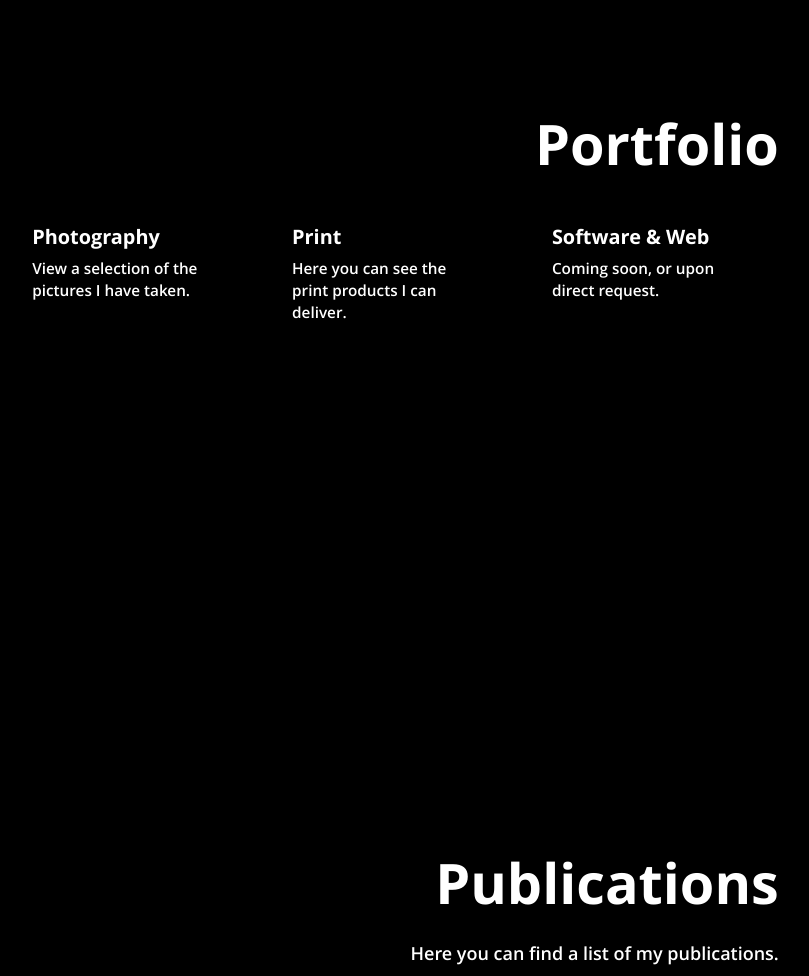
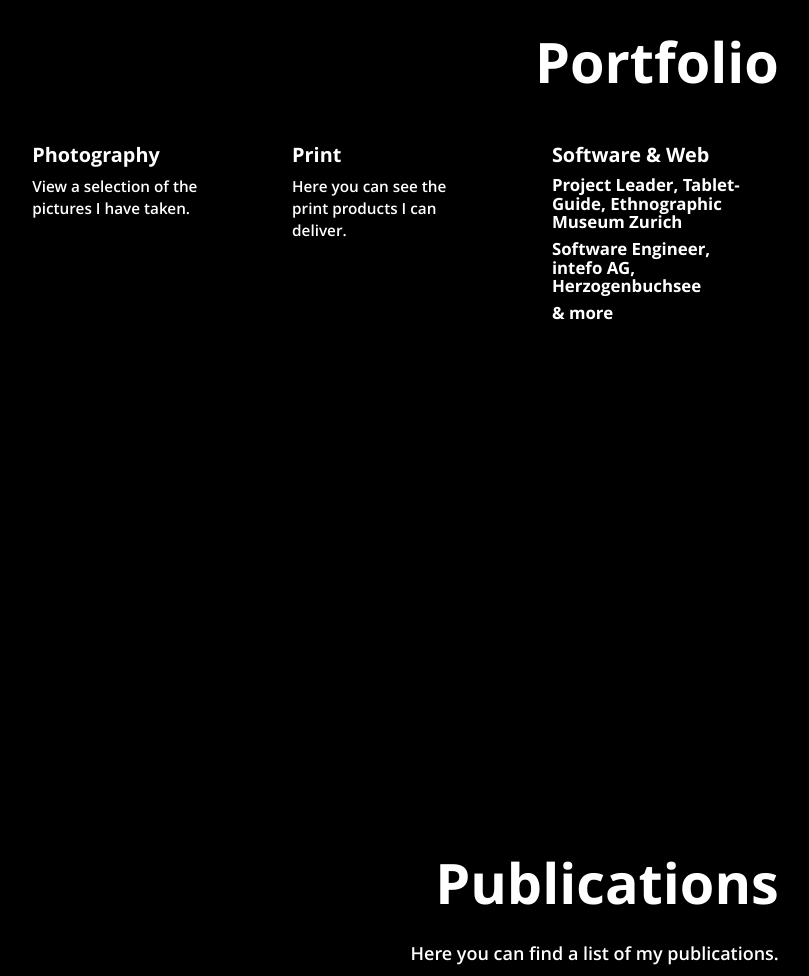
Before and after one commit to akehir/ac-domain, a plain HTML site: page index.html in a window 1280 px wide. Shown: the part 1887-2863 px from the top of the page, without its empty margins (403-1212 px from the left). Drawn offline with nearby package versions, Linux system fonts and the light colour scheme; a script that the page names is missing.

Commit message:
fixed bugs with last commit ^^

```diff
--- a/index.html
+++ b/index.html
@@ -233,13 +233,15 @@
                       </div>
                       <div class="caption">
                         <h5>Software & Web </h5>
-                        <p>Coming soon, or upon direct request.</p>
+                        <h6>Project Leader, Tablet-Guide, Ethnographic Museum Zurich</h6>
+						<h6>Software Engineer, intefo AG, Herzogenbuchsee</h6>
+						<h6> & more</h6>
                       </div><!-- .caption -->
                     </a><!-- .thumbnail -->
 
                     <div class="content-to-populate-in-modal" id="modal-content-web">
-						<img data-img-src="assets/images/tablet-guide/ipad_mockup_page_1.png" class="lazy full-width" alt="A picture of a flyer.">
 						<h1>Software & Web Applications</h1>
+						<img data-img-src="assets/images/tablet-guide/ipad_mockup_page_3.png" class="lazy full-width" alt="A picture of a flyer.">
 						<h2>Project Leader, Tablet-Guide, Ethnographic Museum Zurich</h2>
 						<p>Currently, I am the project leader for the Tablet-Guide  project of the Ethnographic Museum of the University of Zurich. My responsibilities here already include managing the requirements and expectations of the stakeholders from the exhibition team as well as acting as the interface to the programmers of the guide. </p>
 						<h2>Software Engineer, intefo AG, Herzogenbuchsee</h2>
```
Also changed, not shown: assets/images/tablet-guide/ipad_mockup_page_3.png.
